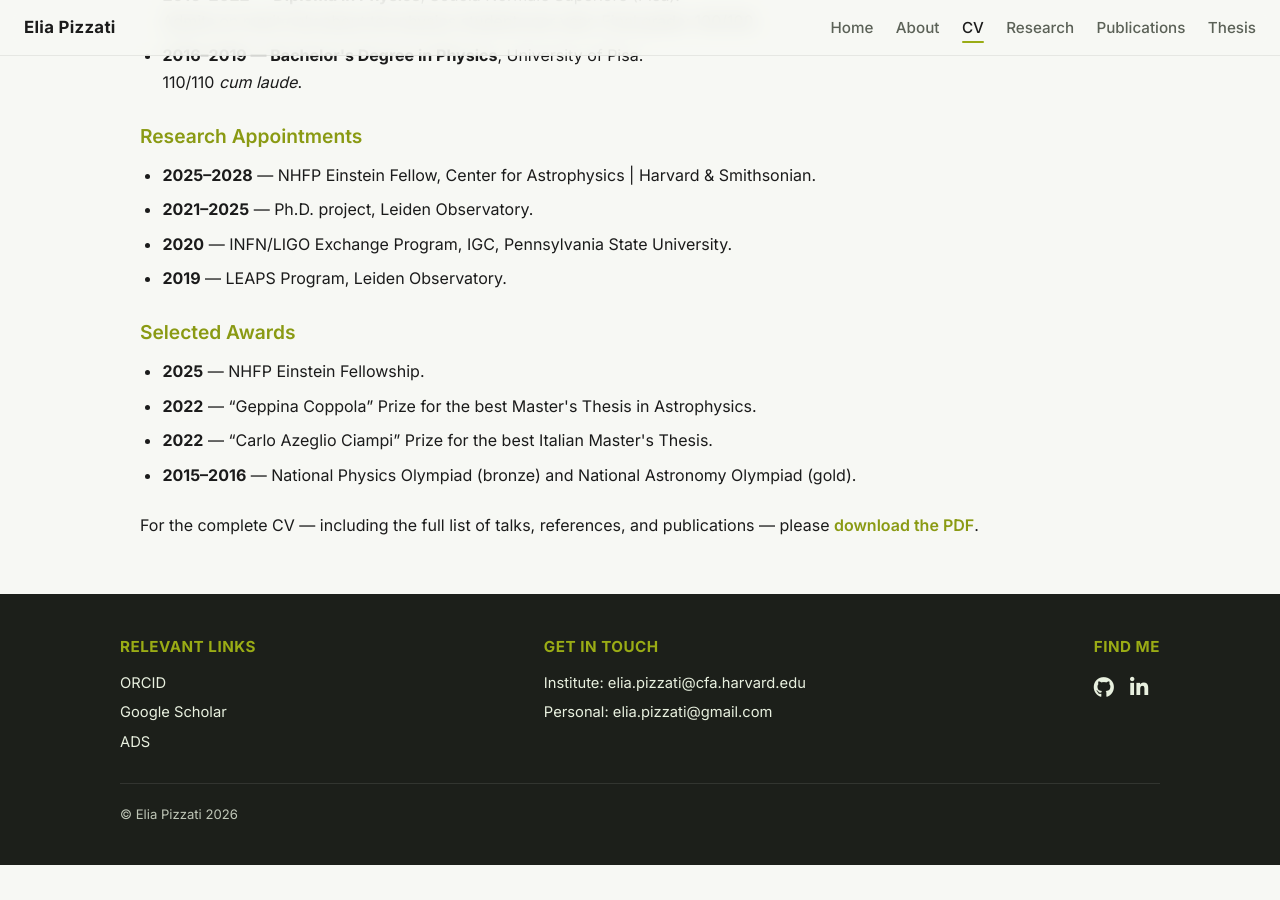
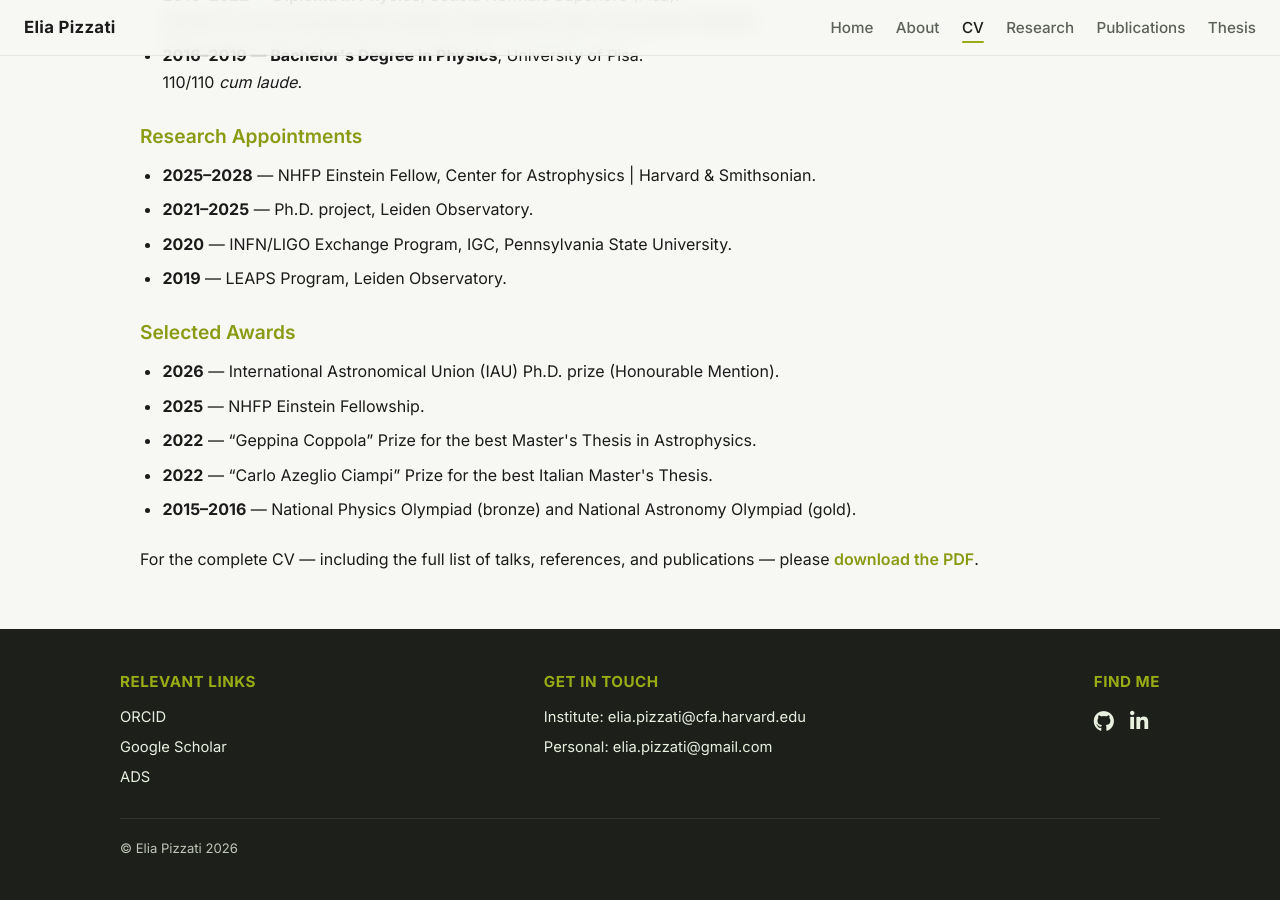
Before and after one commit to eliapizzati/eliapizzati.github.io, a Jekyll site: the page built from cv.html, in a window 1280 px wide and 900 px high, scrolled down 689 px. Built offline with Jekyll 4.4.1, drawn with Linux system fonts in a browser that asks for light colours; before the commit the page ends 1554 px from its top, so only the background shows below that.

Commit message:
CV: add 2026 IAU Ph.D. prize (honourable mention); update CV PDF
Co-Authored-By: Claude Opus 4.8 (1M context) <noreply@anthropic.com>

```diff
--- a/cv.html
+++ b/cv.html
@@ -45,6 +45,7 @@ description: Curriculum Vitae of Elia Pizzati — education, research appointmen
 
 	<h3>Selected Awards</h3>
 	<ul>
+		<li><b>2026</b> — International Astronomical Union (IAU) Ph.D. prize (Honourable Mention).</li>
 		<li><b>2025</b> — NHFP Einstein Fellowship.</li>
 		<li><b>2022</b> — “Geppina Coppola” Prize for the best Master's Thesis in Astrophysics.</li>
 		<li><b>2022</b> — “Carlo Azeglio Ciampi” Prize for the best Italian Master's Thesis.</li>
```
Also changed, not shown: 1 other file.
